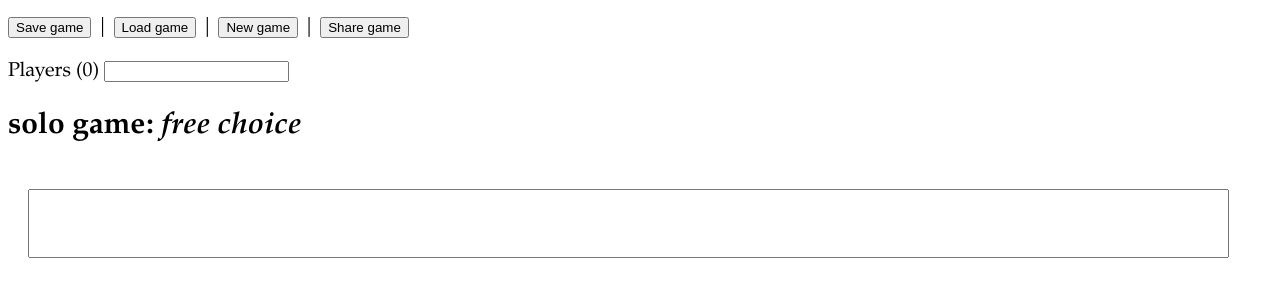
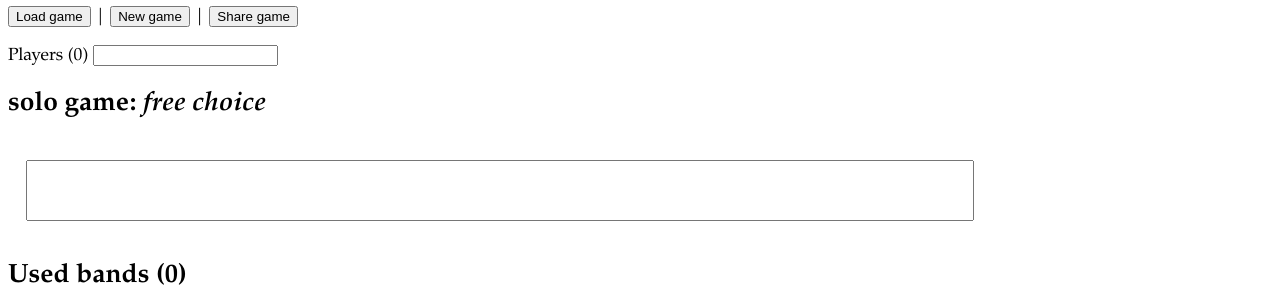
Before and after one commit to nuuuts/bandgame, a plain HTML site: page index.html in a window 1280 px wide. Shown: the part 68-367 px from the top of the page. Drawn offline with Linux system fonts and the light colour scheme.

Commit message:
change styles

```diff
--- a/index.html
+++ b/index.html
@@ -3,7 +3,7 @@
 	<title>The Band Game</title>
 	<meta name="viewport" content="width=device-width, initial-scale=1, maximum-scale=1">
 	<style>
-		body { font-family: 'Droid Serif Pro', 'Garamond', 'Georgia', 'Lucida Serif', serif; font-size: 125%; }
+		body { font-family: 'Droid Serif Pro', 'Garamond', 'Georgia', 'Lucida Serif', serif; font-size: 110%; }
 		div.band-list-by-letter { display: inline-block; vertical-align: top; padding: 0.5em; min-width: 7em; }
 		/* div.band-list-by-letter:nth-of-type(odd) { maybe something } */
 		div.band-list-by-letter ul { padding-left: 1em; }
@@ -24,12 +24,13 @@
 		.player_bg7 { background-color: #e377c2; }
 		.player_bg8 { background-color: #7f7f7f; }
 
-		input#band-game-search { width: 95%; font-size: 200%; margin: 0.5em 0.5em; padding: 0.25em; }
+		input#band-game-search { width: 75%; font-size: 200%; margin: 0.5em 0.5em; padding: 0.25em; }
 		label#current-letter { font-style: italic; color: black;}
 		button#help-button { display: block; position: absolute; top: 1em; right: 2em;}
 		div#save-load { margin-bottom: 1em; }
 		div#edit-players { display: inline; }
 		h2#used-bands-heading { margin-bottom: 0.25em; }
+		button#save-game { display: none }
 		div#autosave { font-size: 75%; color: gray; margin-top: 0; }
 		div#help { display: none; position: absolute; top: 3em; left: 0em; ; padding: 1em; background: white; border: 1px solid black; }
 	</style>
@@ -65,7 +66,7 @@
 	</p>
 </div>
 <div id="save-load">
-		<button id="save-game">Save game</button> |
+		<button id="save-game">Save game</button>
 		<button id="load-game">Load game</button> |
 		<button id="new-game">New game</button> |
 		<button id="share-game">Share game</button>
@@ -81,7 +82,7 @@
 <h2><label id="current-player">Player </label>: <label id="current-letter"></label></h2>
 <div id="game-input-search">
 	<input
-		type="search"
+		type="text"
 		id="band-game-search"
 		autocomplete="no"
 		autocorrect="off"
```
